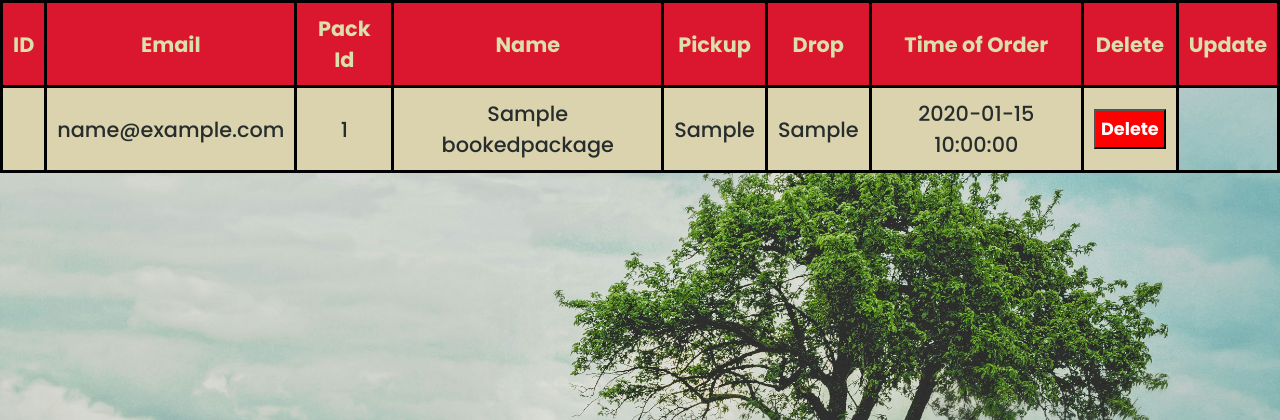
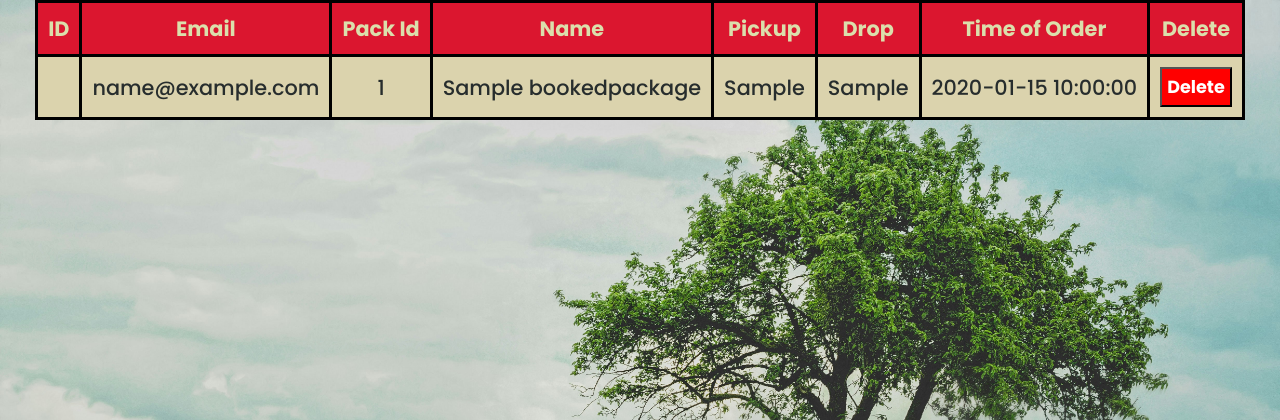
Before and after one commit to Vishal1720/Yatra, a PHP site: page /bookedpackagedetails.php in a window 1280 px wide. Shown: the top 420 px of the page. Run offline with PHP 8.4, Linux system fonts and the light colour scheme; the visitor is signed in with stand-in values (Sample User, id 1); tables that the repository leaves empty or names only in its code hold one stand-in row (values such as "Sample post"); data that the repository does not hold is empty.

Commit message:
removed update option which will be implemented later

```diff
--- a/bookedpackagedetails.php
+++ b/bookedpackagedetails.php
@@ -64,7 +64,6 @@ echo "
         <th>Drop</th>
         <th>Time of Order</th>
         <th>Delete</th>
-        <th>Update</th>
         </tr>";
 
     $query3="Select * from bookedpackages";
```
